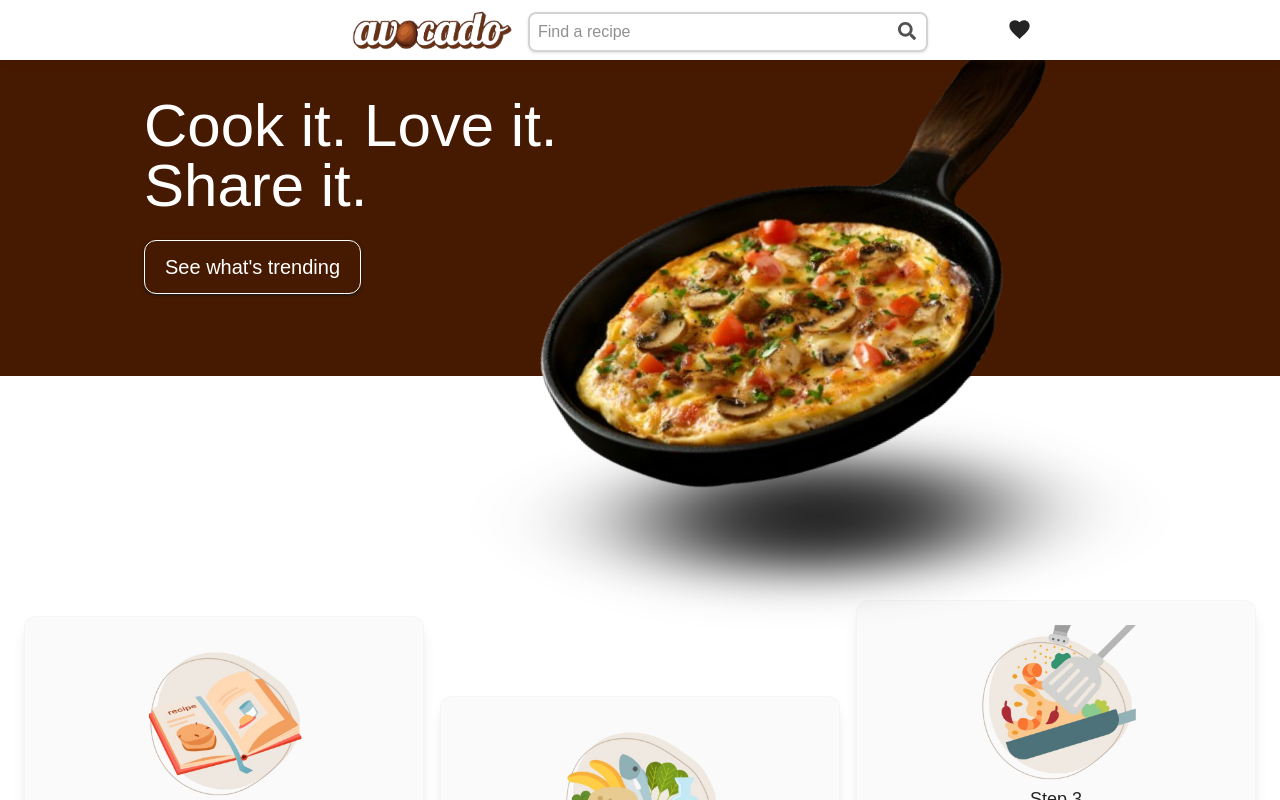
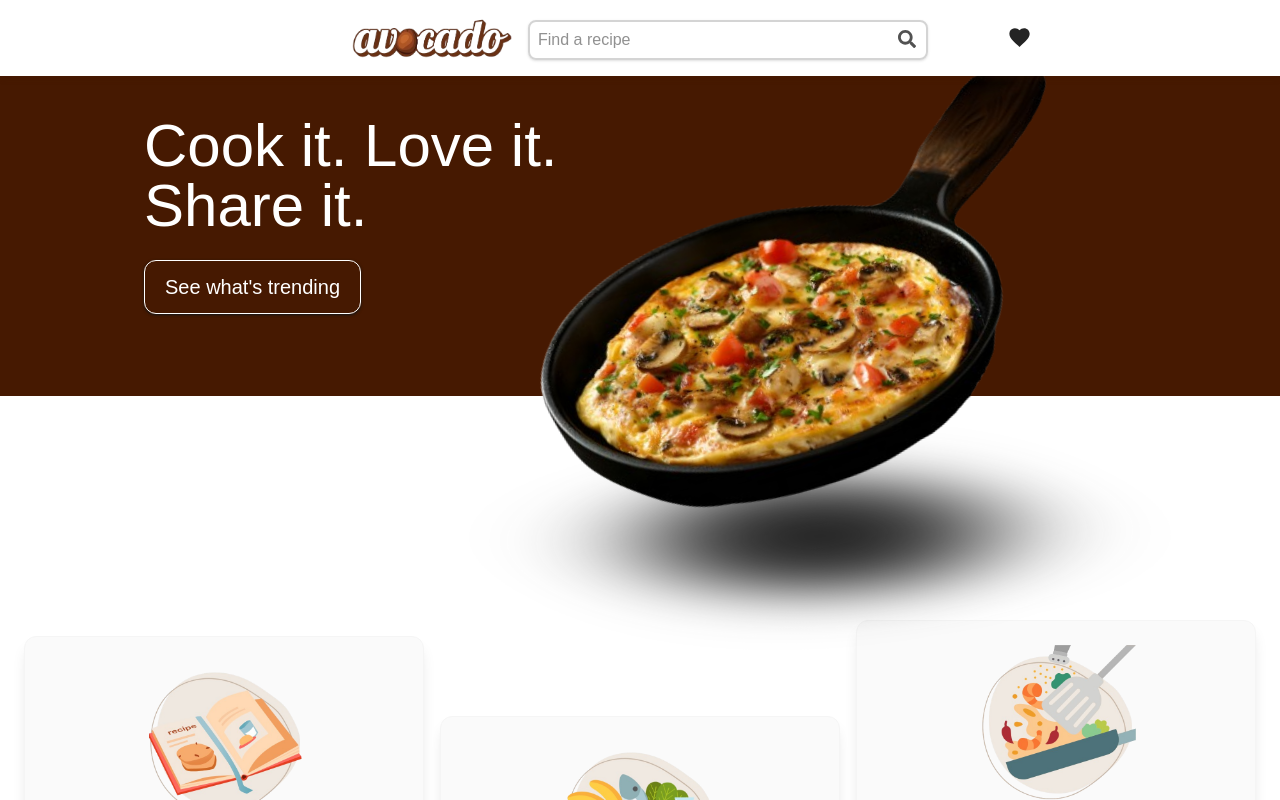
Before and after one commit to michelezedda/avocado, a React (Vite) app: page / in a window 1280 px wide. Shown: the top 800 px of the page. Built offline with nearby package versions, Linux system fonts and the light colour scheme; no server answers; a web font is replaced by a local one.

Commit message:
minor changes

```diff
--- a/src/components/Hero.tsx
+++ b/src/components/Hero.tsx
@@ -1,6 +1,6 @@
 const Hero = () => {
   return (
-    <div className="relative bg-amber-950 h-100 md:h-80 mt-25 md:mt-14">
+    <div className="relative bg-amber-950 h-100 md:h-80 mt-29 md:mt-19">
       <div className="flex justify-center lg:items-center mx-auto max-w-screen-lg">
         <div className="flex flex-col my-10 mx-4 lg:basis-1/2">
           <h1 className="text-6xl text-white">Cook it. Love it. Share it.</h1>
--- a/src/components/Navbar.tsx
+++ b/src/components/Navbar.tsx
@@ -18,7 +18,7 @@ function Navbar() {
 
   return (
     <>
-      <div className="fixed top-0 bg-white flex flex-col md:flex-row w-full p-2 shadow-md shadow-amber-950/20 justify-center items-center gap-2 md:gap-4 z-50">
+      <div className="fixed top-0 bg-white flex flex-col md:flex-row w-full p-4 shadow-md shadow-amber-950/20 justify-center items-center gap-2 md:gap-4 z-50">
         <div className="relative flex items-center">
           <Link to="/">
             <img
```
